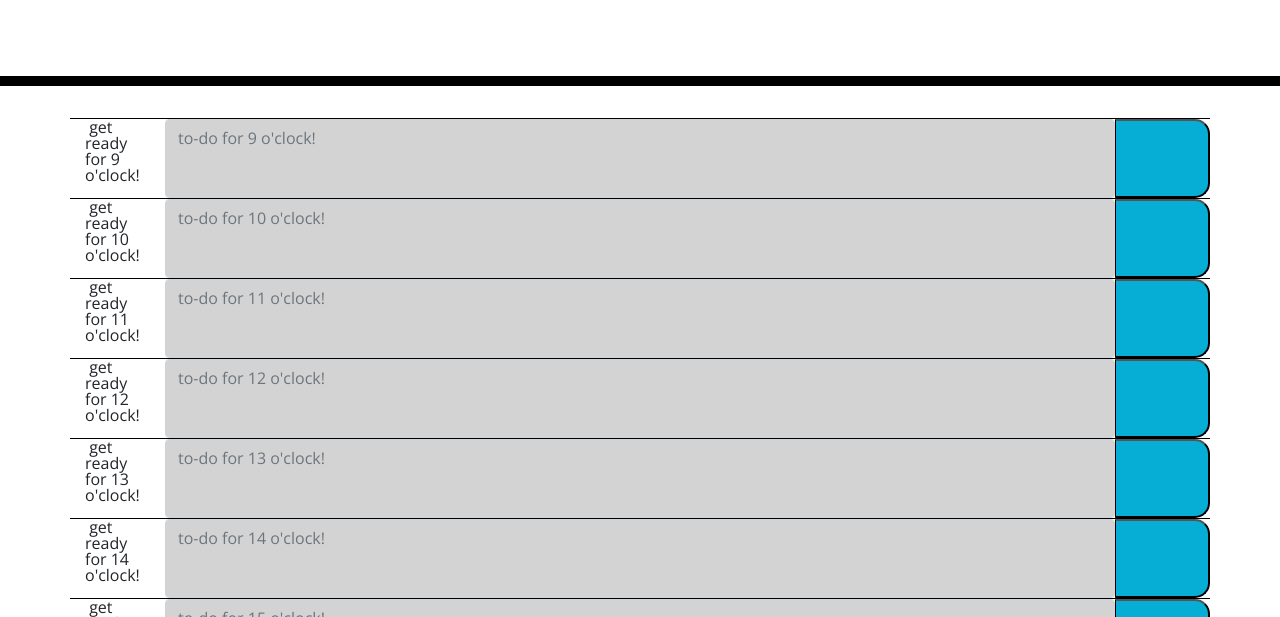
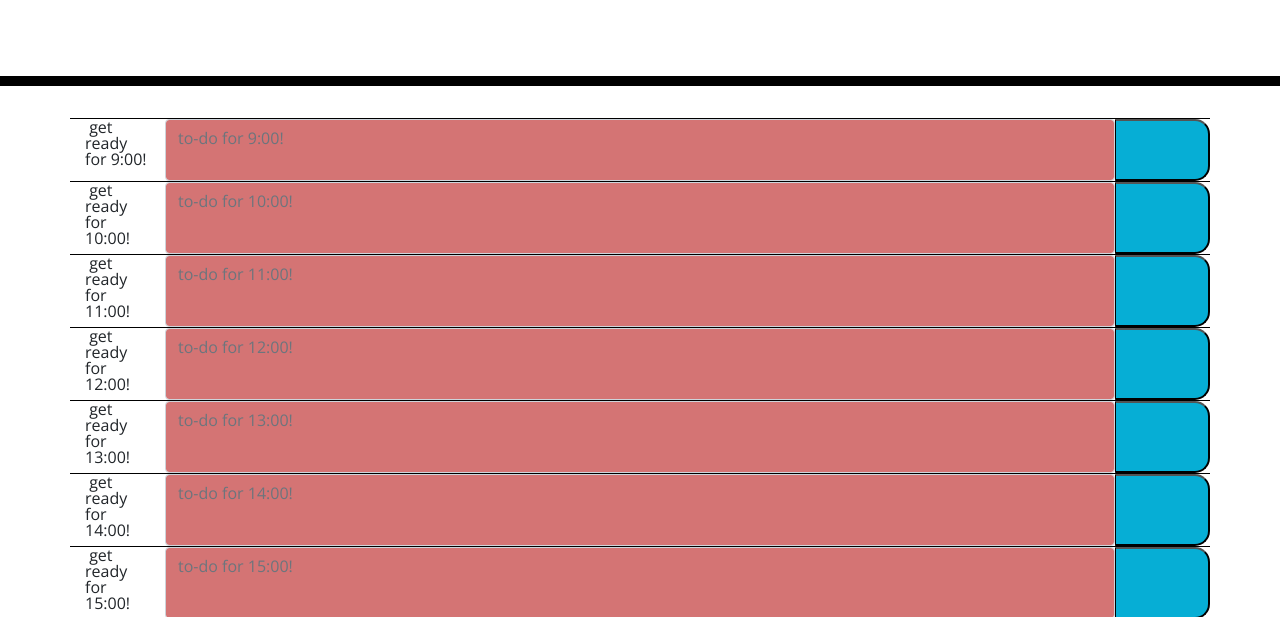
Before and after one commit to JonkHunkle/Day-planner, a plain HTML site: page Develop/index.html in a window 1280 px wide. Shown: the part 182-799 px from the top of the page. Drawn offline with nearby package versions, Linux system fonts and the light colour scheme.

Commit message:
fixed hour comparison and added save button functionality

```diff
--- a/Develop/index.html
+++ b/Develop/index.html
@@ -37,7 +37,6 @@
       <section id="timeBlock"></section>
       <!-- Timeblocks go here -->
     </div>
-    <script src="./moment.js"></script>
     <script src="https://code.jquery.com/jquery-3.6.0.min.js"></script>
     <script src="./javascript.js"></script>
     <script src="https://cdnjs.cloudflare.com/ajax/libs/jquery/3.2.1/jquery.min.js"></script>
--- a/Develop/javascript.js
+++ b/Develop/javascript.js
@@ -1,58 +1,43 @@
-//                  MY to do
-
 //pull from local storage and propagate information
-//~~~~~~save button alerts user the hour's input is saved in local storage
+function pull() {}
 
 //for loop going through business hours and making rows
-for (var i = 9; i < 18; i++) {
+
+for (var i = 9; i < 17; i++) {
+  var classNameToUse = checkHour(i);
   var html = $(`
-  <div class='row'>
-  <label class="form-label col-sm-1"> get ready for ${[i]} o'clock!</label>
-  <textarea type="text" class="form-control text col-sm-10" placeholder="to-do for ${[
+  <div id = 'box${[i]}' class='row'>
+  <label class="form-label col-sm-1"> get ready for ${[i]}:00!</label>
+  <textarea id='text${[
     i,
-  ]} o'clock!"></textarea>
-  <button class='saveBtn col-sm-1'></button>
+  ]}' type="text" ' class="form-control text col-sm-10 ${classNameToUse}" placeholder="to-do for ${[
+    i,
+  ]}:00!"></textarea>
+  <button id='button${[i]}'class= 'saveBtn col-sm-1'></button>
   </div>
   `);
-  var classNameToUse = checkHour(i);
-  $(".text").addClass(classNameToUse);
+
+  console.log("classNameToUse", classNameToUse);
   $("#timeBlock").append(html);
 }
 
-// var html = $(`
-//     <div class=${classNameToUse}>
-//       <h1 class='past'> Time is :${moment().format("dddd")} </h1>
-//       <
-//     </div>
-//  `);
+//grabs value of textbox and saves to local storage
+$(document).on("click", ".saveBtn", function () {
+  console.log("clicking");
+  localStorage.setItem(
+    $(this).siblings(".text").attr("id"),
+    $().siblings(".text").val()
+  );
+  console.log();
+});
 
-// function pull(){
-//     //pull info from local storage and create
-
-// }
-// function saveToLocal(){
-
-// }
-// function hourRows(){
-
-// }
-// function saveBtn(){
-
-// }
-
-//compares current hour to schedule hour
-
+//checks current hour to schedule hour
 function checkHour(hour) {
-  if (hour > moment().format("HH")) {
+  if (hour < moment().format("kk")) {
+    return "past";
+  } else if (hour > moment().format("kk")) {
     return "future";
-  }
-  if (hour === moment().format("HH")) {
+  } else {
     return "present";
   }
-  return "past";
 }
-
-console.log(moment().format("MMMM Do YYYY, h:mm:ss a"));
-// //$(timeBlock).text(moment().format("MMMM Do YYYY, h:mm:ss a"));
-
-// console.log(timeBlock);
--- a/Develop/style.css
+++ b/Develop/style.css
@@ -32,7 +32,7 @@ textarea {
 
 .row {
   white-space: pre-wrap;
-  height: 80px;
+  height: 8.3%;
   border-top: 1px solid black;
 }
 
@@ -43,18 +43,18 @@ textarea {
 }
 
 .past {
-  background-color: #d3d3d3;
+  background-color: #d47474;
   color: white;
 }
 
 .present {
-  background-color: #ff6961;
-  color: white;
+  background-color: #ffffff;
+  color: black;
 }
 
 .future {
-  background-color: #77dd77;
-  color: white;
+  background-color: #d2ffd2;
+  color: blue;
 }
 
 .saveBtn {
```
